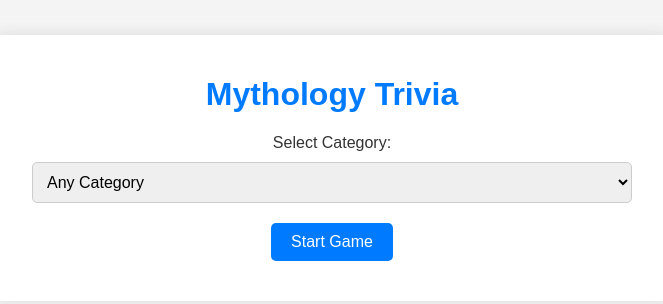
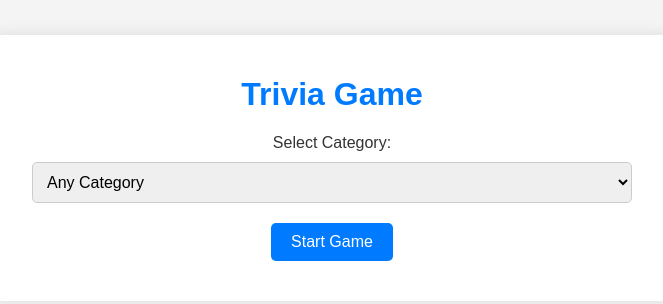
Before and after one commit to fahdi/MythologyTriviaGame, a plain HTML site: page index.html in a window 1280 px wide. Shown: the part 232-536 px from the top of the page, without its empty margins (308-971 px from the left). Drawn offline with Linux system fonts and the light colour scheme.

Commit message:
Update HTML to reflect that it's no longer mythology trivia

```diff
--- a/index.html
+++ b/index.html
@@ -8,7 +8,7 @@
 </head>
 <body>
 <div id="game-container">
-    <h1>Mythology Trivia</h1>
+    <h1>Trivia Game</h1>
 
     <!-- Start Screen -->
     <div id="start-screen">
```
